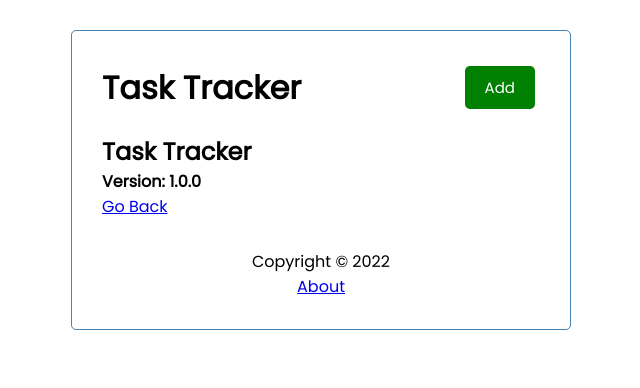
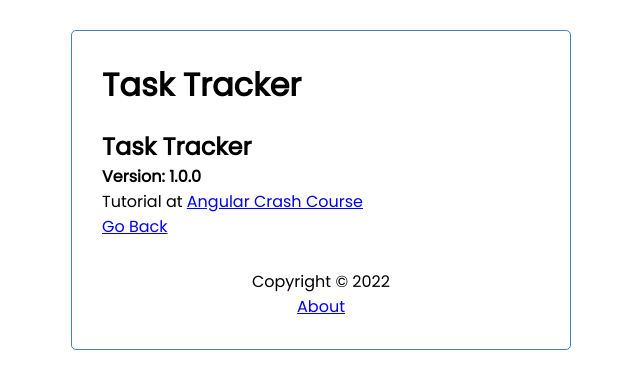
Before and after one commit to GCostill/AngularPracticeSite, an Angular app: page /about in a window 1280 px wide. Shown: the top 388 px of the page, without its empty margins (319-959 px from the left). Built offline with nearby package versions, Linux system fonts and the light colour scheme.

Commit message:
added more routing

```diff
--- a/src/app/components/about/about.component.html
+++ b/src/app/components/about/about.component.html
@@ -1,5 +1,6 @@
 <div>
   <h2>Task Tracker</h2>
   <h4>Version: 1.0.0</h4>
+  <p>Tutorial at <a href="https://youtu.be/3dHNOWTI7H8">Angular Crash Course</a></p>
   <a routerLink="/">Go Back</a>
 </div>
--- a/src/app/components/header/header.component.html
+++ b/src/app/components/header/header.component.html
@@ -1,6 +1,7 @@
 <header>
   <h1>{{ title }}</h1>
-  <app-button
+  <!-- hasRoute makes sure this button doesn't show on any page except the specified route '/' -->
+  <app-button *ngIf="hasRoute('/')"
     color="{{showAddTask ? 'red' : 'green'}}"
     text="{{showAddTask ? 'Close' : 'Add'}}"
     (btnClick)="toggleAddTask()">
--- a/src/app/components/header/header.component.ts
+++ b/src/app/components/header/header.component.ts
@@ -1,6 +1,7 @@
 import { Component, OnInit } from '@angular/core';
 import { UiService } from '../../services/ui.service';
 import { Subscription } from 'rxjs';
+import { Router } from '@angular/router'
 
 @Component({
   selector: 'app-header',
@@ -12,7 +13,7 @@ export class HeaderComponent implements OnInit{
   showAddTask!: boolean;
   subscription!: Subscription;
 
-  constructor(private uiService:UiService) {
+  constructor(private uiService:UiService, private router:Router) {
     this.subscription = this.uiService.onToggle().subscribe(value => this.showAddTask = value)
   }
 
@@ -21,4 +22,8 @@ export class HeaderComponent implements OnInit{
   toggleAddTask() {
     this.uiService.toggleAddTask();
   }
+
+  hasRoute(route: string){
+    return this.router.url === route;
+  }
 }
```
